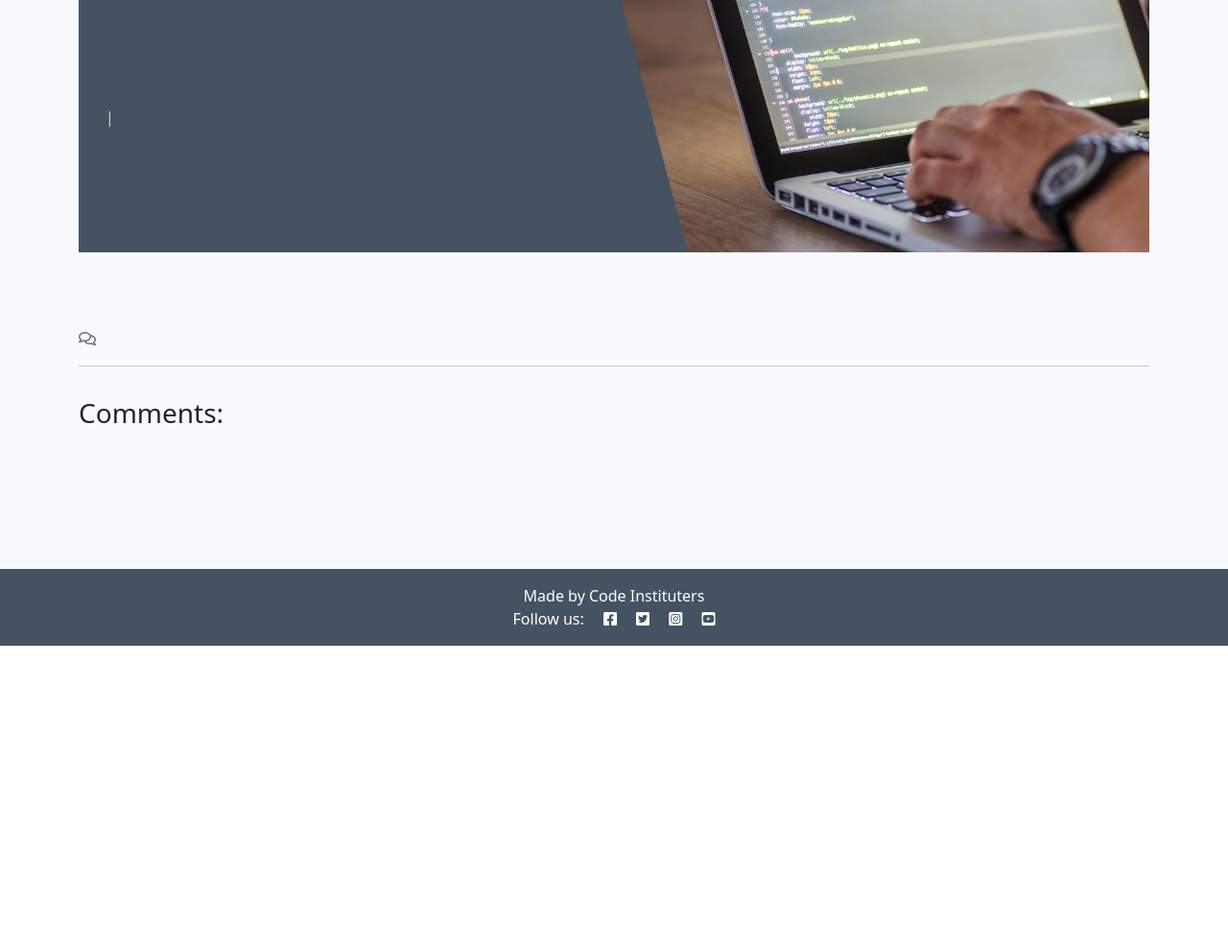
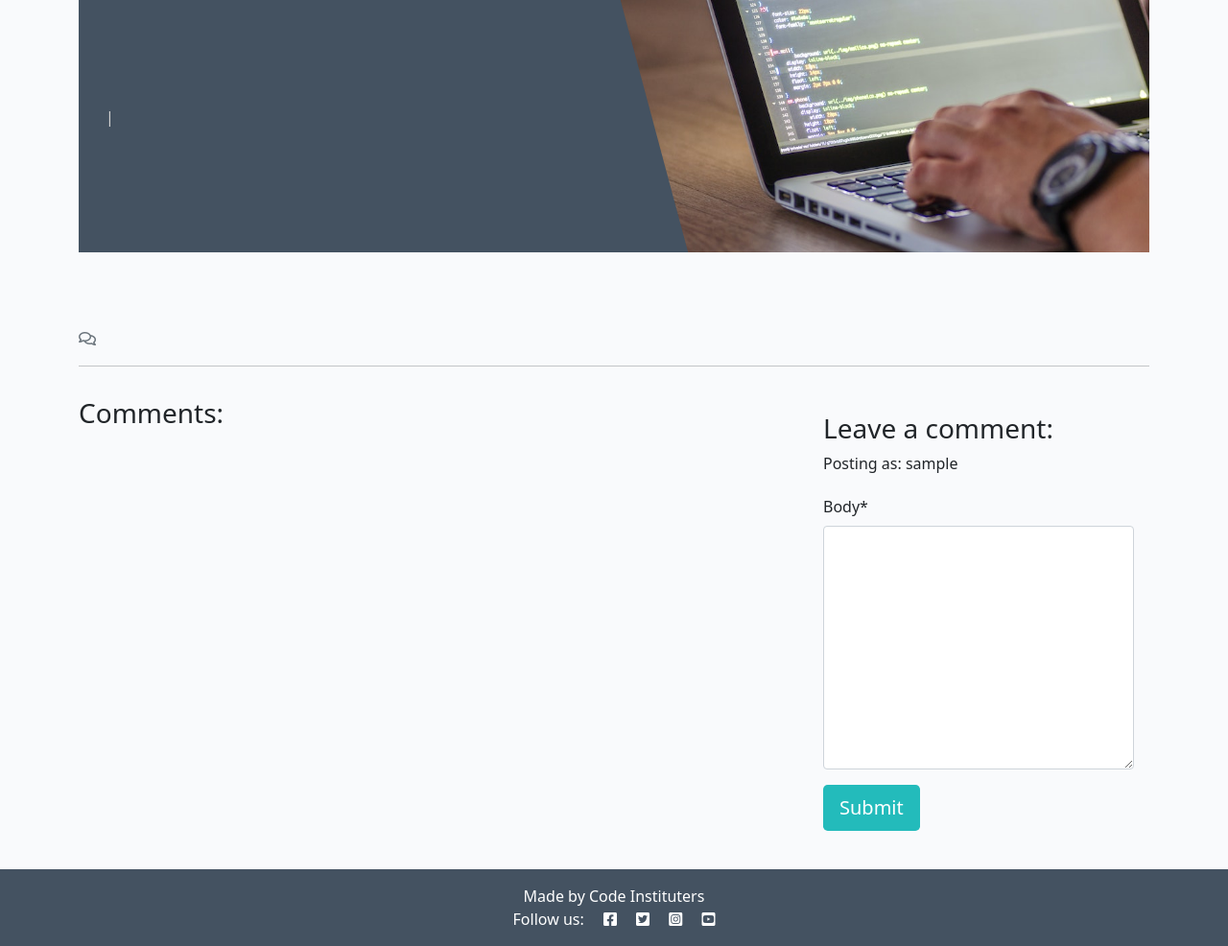
Before and after one commit to AJGreaves/blog-lesson-plan, a Django app: template blog/templates/blog/post_detail.html in a window 1280 px wide. Shown: the part 127-1113 px from the top of the page at 96% size. Before the commit the page ends 800 px from the top, so only its background shows below. Run offline with Django 4.2, Linux system fonts and the light colour scheme; the template is opened without the code that fills it: values that come from a table or form of the project are taken from there, others are empty; the visitor is signed in with stand-in values (Sample User, id 1); parts of the project's set-up code (start-up, migrations or seed data) failed here and were passed over; some libraries are stand-ins or nearby versions.

Commit message:
3.7.2a POSTing and writing to the database - create form

```diff
--- /dev/null
+++ b/blog/forms.py
@@ -0,0 +1,8 @@
+from .models import Comment
+from django import forms
+
+
+class CommentForm(forms.ModelForm):
+    class Meta:
+        model = Comment
+        fields = ('body',)
--- a/blog/templates/blog/post_detail.html
+++ b/blog/templates/blog/post_detail.html
@@ -1,6 +1,8 @@
-{% extends 'base.html' %} {% block content %}
+{% extends 'base.html' %}
 {% load static %}
+{% load crispy_forms_tags %}
 
+{% block content %}
 <div class="masthead">
     <div class="container">
         <div class="row g-0">
@@ -64,6 +66,21 @@
                 {% endfor %}
             </div>
         </div>
+        <div class="col-md-4 card mb-4  mt-3 ">
+            <div class="card-body">
+                {% if user.is_authenticated %}
+                <h3>Leave a comment:</h3>
+                <p>Posting as: {{ user.username }}</p>
+                <form id="commentForm" method="post" style="margin-top: 1.3em;">
+                    {{ comment_form | crispy }}
+                    {% csrf_token %}
+                    <button id="submitButton" type="submit" class="btn btn-signup btn-lg">Submit</button>
+                </form>
+                {% else %}
+                <p>Log in to leave a comment</p>
+                {% endif %}
+            </div>
+        </div>
     </div>
 </div>
 
--- a/blog/views.py
+++ b/blog/views.py
@@ -1,6 +1,7 @@
 from django.shortcuts import render, get_object_or_404
 from django.views import generic
 from .models import Post
+from .forms import CommentForm
 
 # Create your views here.
 
@@ -33,6 +34,7 @@ def post_detail(request, slug, *args, **kwargs):
     post = get_object_or_404(queryset, slug=slug)
     comments = post.comments.all().order_by("-created_on")
     comment_count = post.comments.filter(approved=True).count()
+    comment_form = CommentForm()
 
     return render(
         request,
@@ -41,5 +43,6 @@ def post_detail(request, slug, *args, **kwargs):
             "post": post,
             "comments": comments,
             "comment_count": comment_count,
+            "comment_form": comment_form,
         },
     )
--- a/codestar/settings.py
+++ b/codestar/settings.py
@@ -49,6 +49,8 @@ INSTALLED_APPS = [
     'allauth',
     'allauth.account',
     'allauth.socialaccount',
+    'crispy_forms',
+    'crispy_bootstrap5',
     'django_summernote',
     'blog',
     'about',
@@ -58,6 +60,8 @@ SITE_ID = 1
 LOGIN_REDIRECT_URL = '/'
 LOGOUT_REDIRECT_URL = '/'
 
+CRISPY_ALLOWED_TEMPLATE_PACKS = "bootstrap5"
+CRISPY_TEMPLATE_PACK = "bootstrap5"
 
 MIDDLEWARE = [
     'django.middleware.security.SecurityMiddleware',
--- a/requirements.txt
+++ b/requirements.txt
@@ -1,7 +1,9 @@
 asgiref==3.7.2
+crispy-bootstrap5==0.7
 dj-database-url==0.5.0
 Django==4.2.3
 django-allauth==0.57.0
+django-crispy-forms==2.0
 django-summernote==0.8.20.0
 gunicorn==20.1.0
 oauthlib==3.2.2
```
